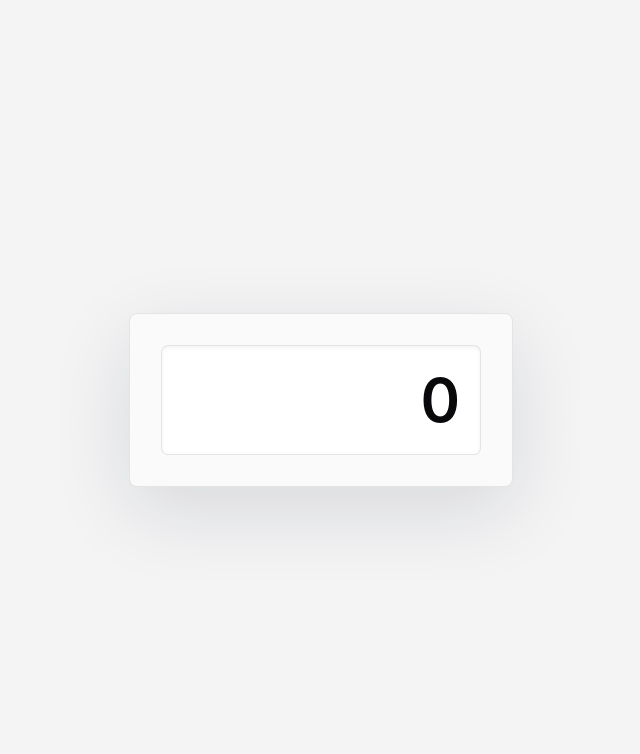
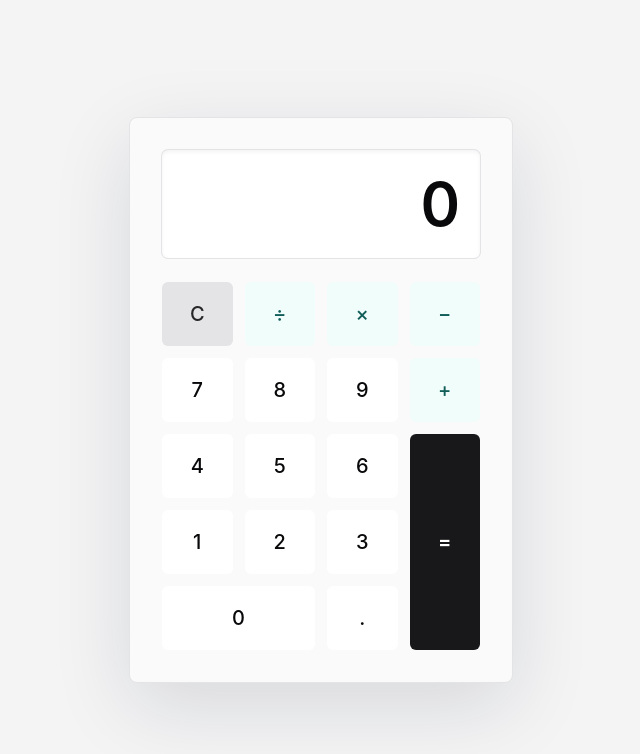
Before and after one commit to mtplayground/alex-0d18-minicalc, a React (Vite) app: page / in a window 1280 px wide. Shown: the top 754 px of the page, without its empty margins (319-959 px from the left). Built offline with nearby package versions, Linux system fonts and the light colour scheme.

Commit message:
Build calculator button grid

```diff
--- a/src/App.tsx
+++ b/src/App.tsx
@@ -1,12 +1,30 @@
-import { createCalculatorState } from './calculator/engine';
+import { useState } from 'react';
+import {
+  calculateEquals,
+  chooseOperation,
+  clearCalculator,
+  createCalculatorState,
+  inputDecimal,
+  inputDigit,
+  type CalculatorOperator,
+} from './calculator/engine';
 import { CalculatorCard } from './components/CalculatorCard';
 
 function App() {
-  const calculator = createCalculatorState();
+  const [calculator, setCalculator] = useState(createCalculatorState);
 
   return (
     <main className="flex min-h-screen items-center justify-center bg-zinc-100 px-5 py-10 text-zinc-950">
-      <CalculatorCard displayValue={calculator.display} />
+      <CalculatorCard
+        displayValue={calculator.display}
+        onClear={() => setCalculator(clearCalculator())}
+        onDecimal={() => setCalculator((state) => inputDecimal(state))}
+        onDigit={(digit) => setCalculator((state) => inputDigit(state, digit))}
+        onEquals={() => setCalculator((state) => calculateEquals(state))}
+        onOperator={(operator: CalculatorOperator) =>
+          setCalculator((state) => chooseOperation(state, operator))
+        }
+      />
     </main>
   );
 }
--- /dev/null
+++ b/src/components/CalculatorButton.tsx
@@ -0,0 +1,36 @@
+import type { ButtonHTMLAttributes, ReactNode } from 'react';
+
+type CalculatorButtonVariant = 'digit' | 'operator' | 'primary' | 'utility';
+
+interface CalculatorButtonProps
+  extends ButtonHTMLAttributes<HTMLButtonElement> {
+  children: ReactNode;
+  variant?: CalculatorButtonVariant;
+}
+
+const variantClasses: Record<CalculatorButtonVariant, string> = {
+  digit: 'bg-white text-zinc-950 hover:bg-zinc-200 active:bg-zinc-300',
+  operator:
+    'bg-teal-50 text-teal-800 hover:bg-teal-100 active:bg-teal-200',
+  primary:
+    'bg-zinc-900 text-white hover:bg-zinc-800 active:bg-zinc-950 font-semibold',
+  utility: 'bg-zinc-200 text-zinc-800 hover:bg-zinc-300 active:bg-zinc-400',
+};
+
+export function CalculatorButton({
+  children,
+  className = '',
+  type = 'button',
+  variant = 'digit',
+  ...props
+}: CalculatorButtonProps) {
+  return (
+    <button
+      className={`min-h-14 rounded-md px-3 text-xl font-medium transition-colors duration-100 focus-visible:outline focus-visible:outline-2 focus-visible:outline-offset-2 focus-visible:outline-teal-700 disabled:cursor-not-allowed disabled:opacity-50 sm:min-h-16 ${variantClasses[variant]} ${className}`}
+      type={type}
+      {...props}
+    >
+      {children}
+    </button>
+  );
+}
--- /dev/null
+++ b/src/components/CalculatorButtonGrid.tsx
@@ -0,0 +1,93 @@
+import type { CalculatorOperator } from '../calculator/engine';
+import { CalculatorButton } from './CalculatorButton';
+
+interface CalculatorButtonGridProps {
+  onClear: () => void;
+  onDecimal: () => void;
+  onDigit: (digit: string) => void;
+  onEquals: () => void;
+  onOperator: (operator: CalculatorOperator) => void;
+}
+
+const digits = ['7', '8', '9', '4', '5', '6', '1', '2', '3'] as const;
+
+export function CalculatorButtonGrid({
+  onClear,
+  onDecimal,
+  onDigit,
+  onEquals,
+  onOperator,
+}: CalculatorButtonGridProps) {
+  return (
+    <div
+      aria-label="Calculator keypad"
+      className="mt-6 grid grid-cols-4 gap-3"
+      role="group"
+    >
+      <CalculatorButton aria-label="Clear" onClick={onClear} variant="utility">
+        C
+      </CalculatorButton>
+      <CalculatorButton
+        aria-label="Divide"
+        onClick={() => onOperator('divide')}
+        variant="operator"
+      >
+        ÷
+      </CalculatorButton>
+      <CalculatorButton
+        aria-label="Multiply"
+        onClick={() => onOperator('multiply')}
+        variant="operator"
+      >
+        ×
+      </CalculatorButton>
+      <CalculatorButton
+        aria-label="Subtract"
+        onClick={() => onOperator('subtract')}
+        variant="operator"
+      >
+        −
+      </CalculatorButton>
+
+      {digits.slice(0, 3).map((digit) => (
+        <CalculatorButton key={digit} onClick={() => onDigit(digit)}>
+          {digit}
+        </CalculatorButton>
+      ))}
+      <CalculatorButton
+        aria-label="Add"
+        onClick={() => onOperator('add')}
+        variant="operator"
+      >
+        +
+      </CalculatorButton>
+
+      {digits.slice(3, 6).map((digit) => (
+        <CalculatorButton key={digit} onClick={() => onDigit(digit)}>
+          {digit}
+        </CalculatorButton>
+      ))}
+      <CalculatorButton
+        aria-label="Equals"
+        className="col-start-4 row-start-3 row-span-3"
+        onClick={onEquals}
+        variant="primary"
+      >
+        =
+      </CalculatorButton>
+
+      {digits.slice(6).map((digit) => (
+        <CalculatorButton key={digit} onClick={() => onDigit(digit)}>
+          {digit}
+        </CalculatorButton>
+      ))}
+
+      <CalculatorButton className="col-span-2" onClick={() => onDigit('0')}>
+        0
+      </CalculatorButton>
+      <CalculatorButton aria-label="Decimal point" onClick={onDecimal}>
+        .
+      </CalculatorButton>
+    </div>
+  );
+}
--- a/src/components/CalculatorCard.tsx
+++ b/src/components/CalculatorCard.tsx
@@ -1,16 +1,37 @@
+import type { CalculatorOperator } from '../calculator/engine';
+import { CalculatorButtonGrid } from './CalculatorButtonGrid';
 import { CalculatorDisplay } from './CalculatorDisplay';
 
 interface CalculatorCardProps {
   displayValue: string;
+  onClear: () => void;
+  onDecimal: () => void;
+  onDigit: (digit: string) => void;
+  onEquals: () => void;
+  onOperator: (operator: CalculatorOperator) => void;
 }
 
-export function CalculatorCard({ displayValue }: CalculatorCardProps) {
+export function CalculatorCard({
+  displayValue,
+  onClear,
+  onDecimal,
+  onDigit,
+  onEquals,
+  onOperator,
+}: CalculatorCardProps) {
   return (
     <section
       aria-label="Calculator"
       className="w-full max-w-sm rounded-lg border border-zinc-200 bg-zinc-50 p-6 shadow-[0_24px_80px_rgba(15,23,42,0.12)] sm:p-8"
     >
       <CalculatorDisplay value={displayValue} />
+      <CalculatorButtonGrid
+        onClear={onClear}
+        onDecimal={onDecimal}
+        onDigit={onDigit}
+        onEquals={onEquals}
+        onOperator={onOperator}
+      />
     </section>
   );
 }
```
Also changed, not shown: 2 other files (tests, documents, lock files or other folders).
